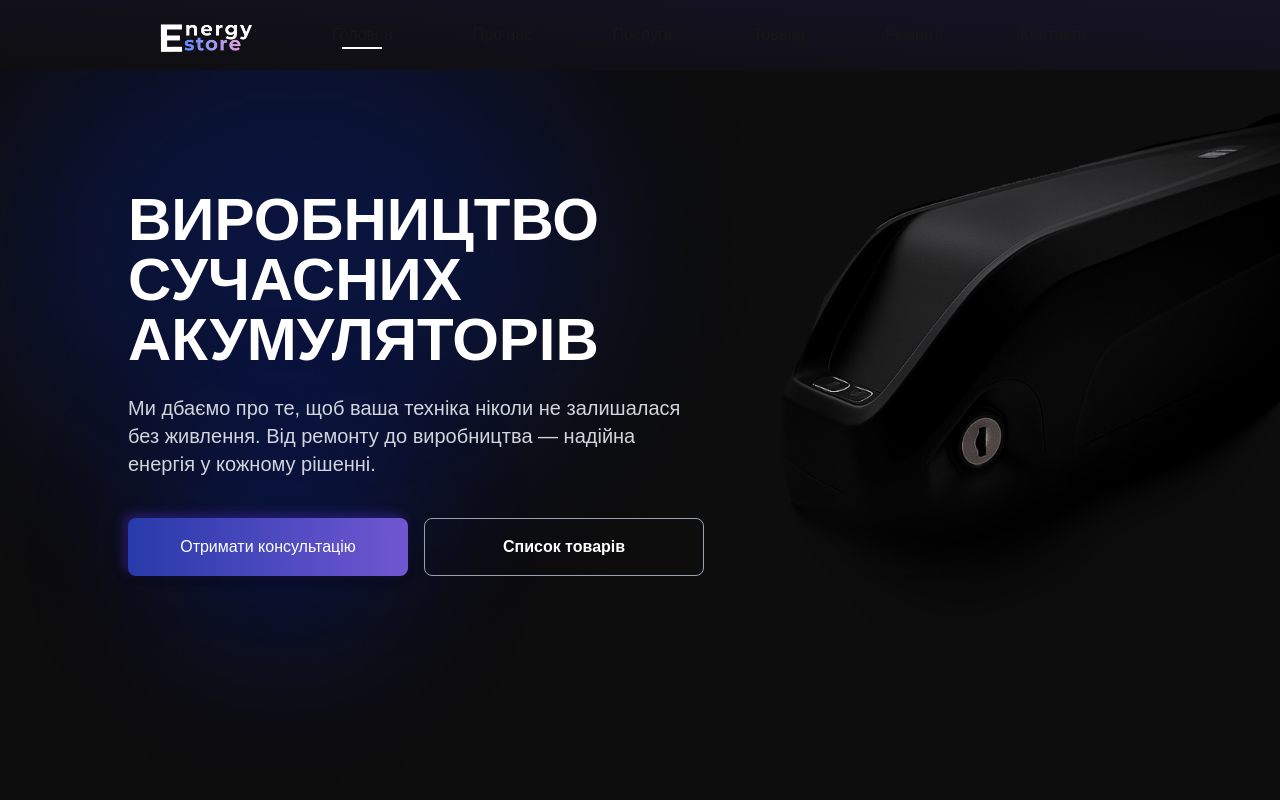
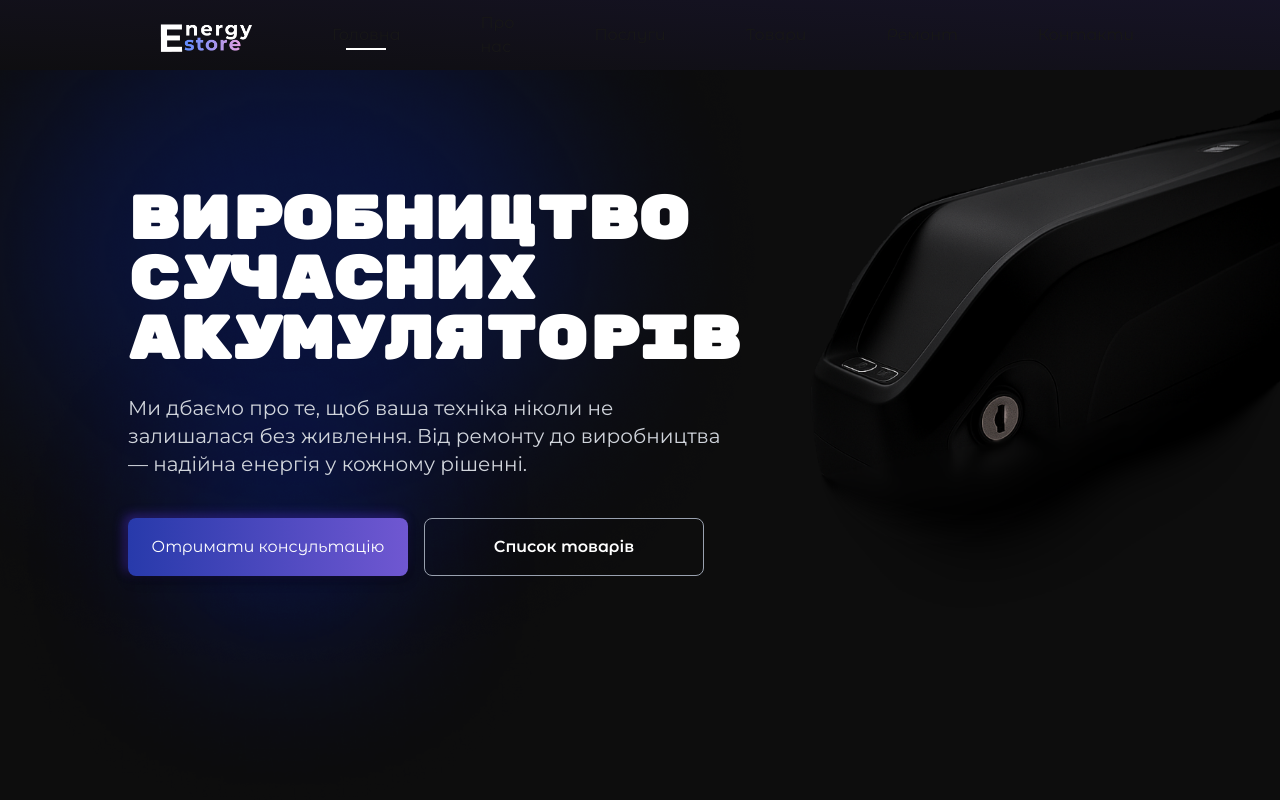
Before and after one commit to TTcee/EnergyStore1, a Next.js app: page / in a window 1280 px wide. Shown: the top 800 px of the page. Built offline with nearby package versions, Linux system fonts and the light colour scheme.

Commit message:
add fonts

```diff
--- a/src/app/globals.css
+++ b/src/app/globals.css
@@ -8,7 +8,9 @@
 @theme inline {
   --color-background: var(--background);
   --color-foreground: var(--foreground);
-  --font-sans: var(--font-geist-sans);
+
+  /* ✅ Робимо Montserrat Alternates дефолтним sans */
+  --font-sans: var(--font-montserrat-alt);
   --font-mono: var(--font-geist-mono);
 }
 
@@ -19,9 +21,20 @@
   }
 }
 
+/* Шрифт Montserrat (локальне використання) */
+.font-montserrat {
+  font-family: var(--font-montserrat), sans-serif;
+}
+
+/* Шрифт Rubik Mono One (локальне використання) */
+.font-rubik-mono {
+  font-family: var(--font-rubik-mono-one), sans-serif;
+}
+
+
 body {
   background: #0D0D0D;
   color: var(--foreground);
-  font-family: Arial, Helvetica, sans-serif;
-
+  /* ✅ Тепер body використовує твій дефолтний sans */
+  font-family: var(--font-sans), sans-serif;
 }
--- a/src/app/layout.tsx
+++ b/src/app/layout.tsx
@@ -1,8 +1,8 @@
 import type { Metadata } from "next";
-import { Geist, Geist_Mono } from "next/font/google";
+import { Geist, Geist_Mono, Montserrat_Alternates } from "next/font/google";
 import "./globals.css";
-import MyImage from '../images/image.png';
-
+import { Rubik_Mono_One } from "next/font/google";
+import { Montserrat } from "next/font/google";
 
 import Header from "@/app/components/Header";
 import Footer from "@/app/components/Footer";
@@ -17,6 +17,27 @@ const geistMono = Geist_Mono({
   subsets: ["latin"],
 });
 
+const montserratAlt = Montserrat_Alternates({
+  subsets: ["latin", "cyrillic"],          // ✅ додали кирилицю
+  weight: ["400", "500", "600", "700"],    // ✅ нормальні ваги
+  variable: "--font-montserrat-alt",
+  display: "swap",
+});
+
+const rubikMonoOne = Rubik_Mono_One({
+  subsets: ["latin", "cyrillic"],  // кирилиця, якщо потрібна
+  weight: "400",                   // Rubik Mono One підтримує тільки 400
+  variable: "--font-rubik-mono-one",
+  display: "swap",
+});
+
+const montserrat = Montserrat({
+  subsets: ["latin", "cyrillic"],  // кирилиця для української
+  weight: ["400", "500", "600", "700"],  // потрібні ваги
+  variable: "--font-montserrat",
+  display: "swap",
+});
+
 export const metadata: Metadata = {
   title: "Create Next App",
   description: "Generated by create next app",
@@ -24,14 +45,11 @@ export const metadata: Metadata = {
 
 export default function RootLayout({
   children,
-}: Readonly<{
-  children: React.ReactNode;
-}>) {
+}: Readonly<{ children: React.ReactNode }>) {
   return (
-    <html lang="en">
-      <body
-        className={`${geistSans.variable} ${geistMono.variable} antialiased`}
-      >
+    <html lang="uk" className={`${montserratAlt.variable} ${geistMono.variable} ${geistSans.variable} ${rubikMonoOne.variable} ${montserrat.variable}`}>
+      {/* Можеш лишити body без montserratAlt.className — ми керуємо шрифтом через CSS-змінну */}
+      <body className="antialiased">
         <Header />
         <main>{children}</main>
         <Footer />
--- a/src/app/sections/MainPage.tsx
+++ b/src/app/sections/MainPage.tsx
@@ -6,10 +6,11 @@ export default function MainPage() {
       <img src="/shademain2.png" alt="Моє зображення" className="absolute w-150 z-[-9] mt-45 " />
         <div className="max-w-8xl  ml-4 flex  sm:ml-8 md:ml-16 lg:ml-32">
        <div>
-         <h1 className="font-rubik text-4xl text-4xl sm:text-6xl font-extrabold mb-6 mt-30">
-          ВИРОБНИЦТВО <br /> СУЧАСНИХ АКУМУЛЯТОРІВ
+         <h1
+        className="text-2xl font-rubik-mono sm:text-6xl font-extrabold mb-6 mt-30">
+        ВИРОБНИЦТВО <br /> СУЧАСНИХ АКУМУЛЯТОРІВ
         </h1>
-        <p className="font-montserratAlt text-lg  sm:text-xl mb-10 text-gray-300">
+        <p className="font-montserrat text-lg  sm:text-xl mb-10 text-gray-300">
           Ми дбаємо про те, щоб ваша техніка ніколи не залишалася без живлення.
           Від ремонту до виробництва — надійна енергія у кожному рішенні.
         </p>
```
